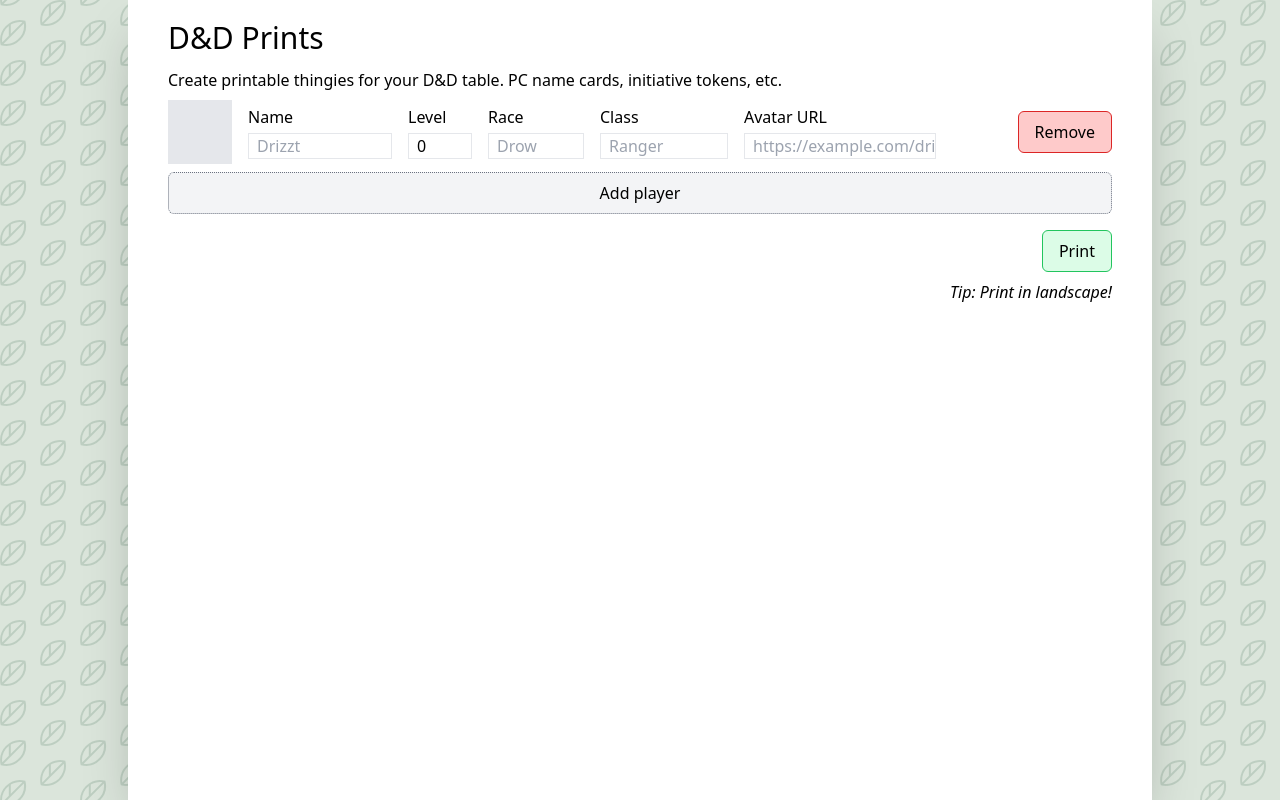
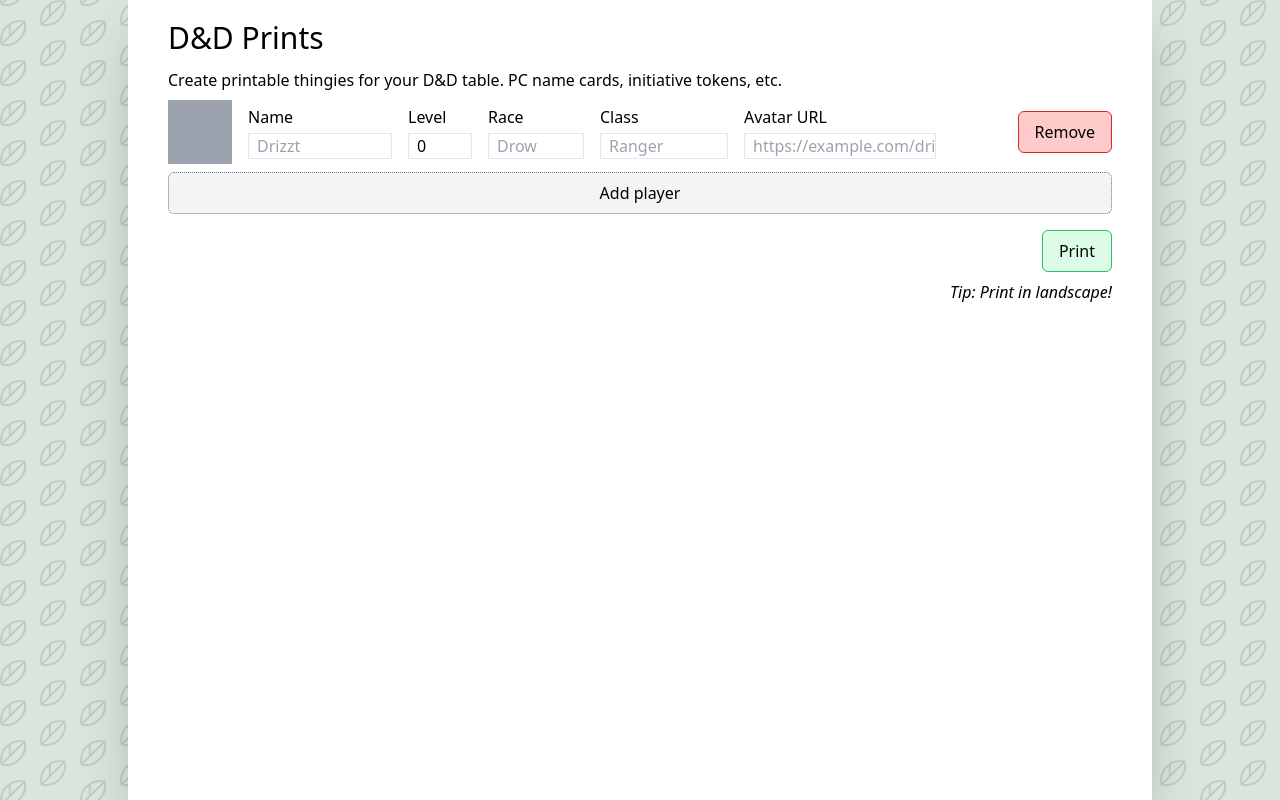
Before and after one commit to camjackson/dnd-prints, a React (Vite) app: page / in a window 1280 px wide. Built offline with nearby package versions, Linux system fonts and the light colour scheme.

Commit message:
Fix image stuff

```diff
--- /dev/null
+++ b/src/AvatarImg.tsx
@@ -0,0 +1,21 @@
+type Props = {
+  className: string;
+  name: string;
+  src: string;
+};
+
+const AvatarImg = ({ className, name, src }: Props) => {
+  return (
+    <span className={`${className} bg-gray-400`}>
+      {src && (
+        <img
+          className="w-full h-full object-cover"
+          alt={`${name} avatar`}
+          src={src}
+        />
+      )}
+    </span>
+  );
+};
+
+export default AvatarImg;
--- a/src/PlayerFormRow.tsx
+++ b/src/PlayerFormRow.tsx
@@ -1,3 +1,5 @@
+import AvatarImg from './AvatarImg';
+
 export type Player = {
   name: string;
   level: number;
@@ -15,7 +17,11 @@
 const PlayerFormRow = ({ player, removePlayer, updatePlayer }: Props) => {
   return (
     <div className="mb-2 flex flex-row gap-4 items-center">
-      <span className="w-16 h-16 bg-gray-200"></span>
+      <AvatarImg
+        className="w-16 h-16"
+        name={player.name}
+        src={player.avatarUrl}
+      />
       <Input
         className="w-36"
         type="text"
--- a/src/Print.tsx
+++ b/src/Print.tsx
@@ -1,5 +1,6 @@
 import { Player } from './PlayerFormRow';
 import paper from './assets/paper.jpg';
+import AvatarImg from './AvatarImg';
 
 type Props = {
   players: Player[];
@@ -48,11 +49,7 @@
   return (
     <td className={`${rotate} border-2 border-black h-36 p-4`}>
       <div className="flex flex-row">
-        <span className="w-28 h-28 bg-gray-400">
-          {avatarUrl && (
-            <img className="w-full h-full" alt={name} src={avatarUrl} />
-          )}
-        </span>
+        <AvatarImg className="w-28 h-28" name={name} src={avatarUrl} />
         <div className="flex flex-col ml-4 justify-between">
           <h1 className="text-3xl">{name}</h1>
           <p className="text-xl">{race}</p>
```
